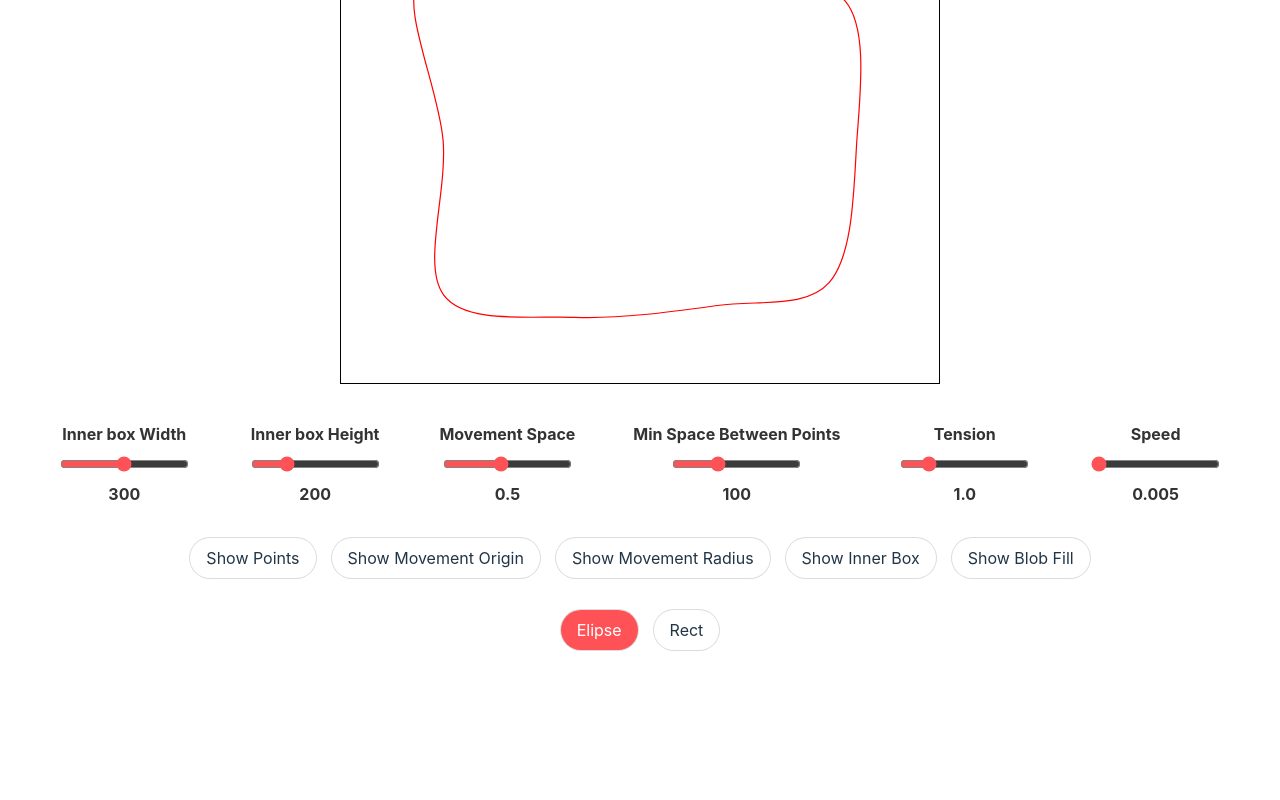
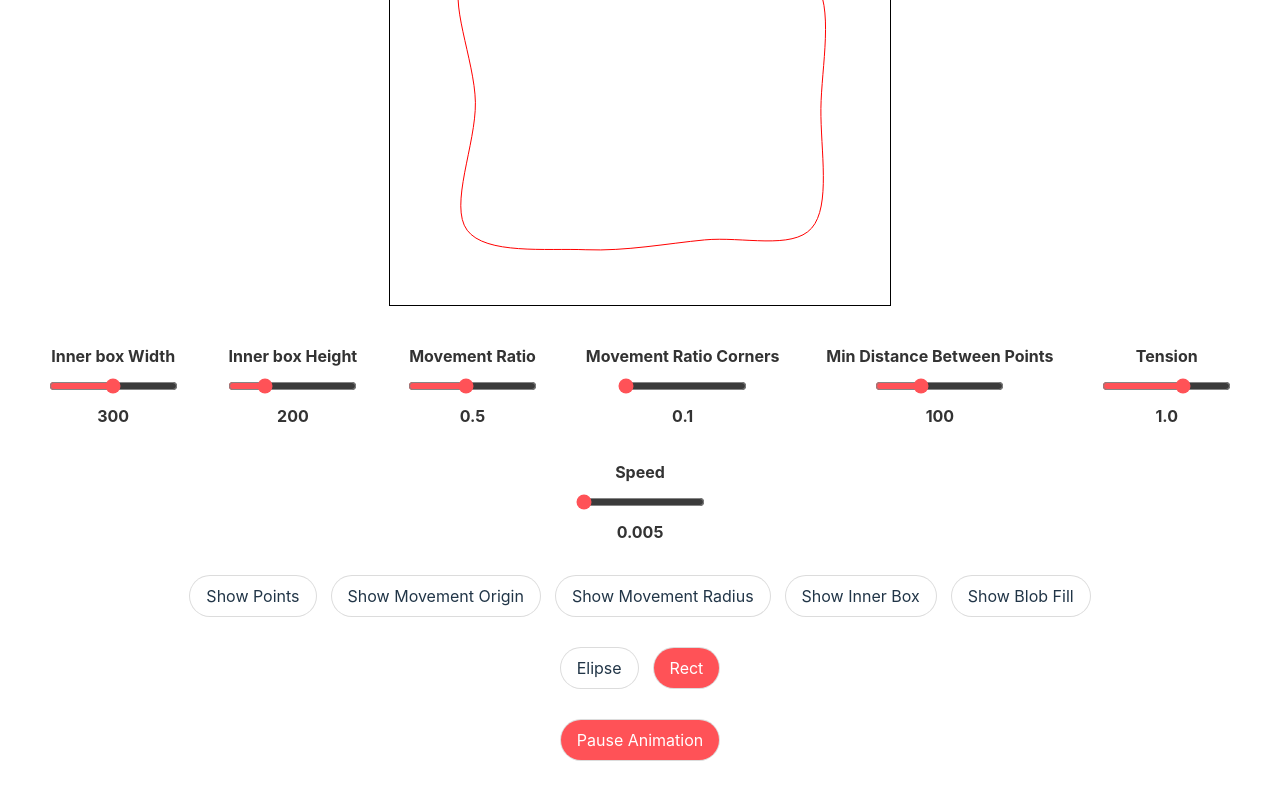
Before and after one commit to BajcarM/blob-generating, a React (Vite) app: page / in a window 1280 px wide. Shown: the part 2840-3640 px from the top of the page. Before the commit the page ends 3602 px from the top, so only its background shows below. Built offline with nearby package versions, Linux system fonts and the light colour scheme.

Commit message:
Aded start stop functionality and minor changes of SVG component

```diff
--- a/src/components/BlobSvg.tsx
+++ b/src/components/BlobSvg.tsx
@@ -1,16 +1,20 @@
-import { useMemo } from 'react'
-import { createPointsElipse, createPointsRect } from '../utils/createPoints'
+import { RefObject, useMemo } from 'react'
+import { createEllipsePoints, createRectPoints } from '../utils/createPoints'
 import useAnimate from '../hooks/useAnimate'
 import createCubicSpline from '../utils/createCubicSpline'
 
-export type BlobSvgProps = {
+export interface BlobSvgProps extends React.SVGProps<SVGSVGElement> {
   shape: 'elipse' | 'rect'
   innerBoxWidth?: number
   innerBoxHeight?: number
-  movementSpace?: number
-  minSpaceBetweenPoints?: number
+  elementRef?: HTMLElement | RefObject<HTMLElement> | null
+  movementRatio?: number
+  cornerMovementRatio?: number
+  minDistanceBetweenPoints?: number
   tension?: number
   speed?: number
+  play?: boolean
+
   visualHelpers?: {
     showPoints?: boolean
     showMovementOrigin?: boolean
@@ -18,22 +22,20 @@ export type BlobSvgProps = {
     showInnerBox?: boolean
     showBlobFill?: boolean
   }
+
+  pathProps?: React.SVGProps<SVGPathElement>
 }
-
-/**
- * @param movementCoeficient between 0 and 1
- * @param minSpaceBetweenPoints should be less than smallest dimension of inner box
- * @returns
- */
 
 export default function BlobSvg({
   shape = 'elipse',
   innerBoxWidth = 300,
-  innerBoxHeight = 300,
-  movementSpace = 0.5,
-  minSpaceBetweenPoints = 100,
+  innerBoxHeight = 200,
+  movementRatio = 0.5,
+  cornerMovementRatio = 0.1,
+  minDistanceBetweenPoints = 100,
   tension = 1,
   speed = 0.005,
+  play = true,
   visualHelpers = {
     showPoints: false,
     showMovementOrigin: false,
@@ -41,9 +43,14 @@ export default function BlobSvg({
     showInnerBox: false,
     showBlobFill: false,
   },
+
+  pathProps = {},
+  ...props
 }: BlobSvgProps) {
-  // max movement radius is half the distance between points
-  const movementRadius = movementSpace * (minSpaceBetweenPoints / 2)
+  // Max movement radius is half the distance between points
+  const movementRadius = movementRatio * (minDistanceBetweenPoints / 2)
+  const movementRadiusCorners =
+    cornerMovementRatio * (minDistanceBetweenPoints / 2)
   const padding = movementRadius * 2
   const svgWidth = innerBoxWidth + movementRadius * 4 + padding * 2
   const svgHeight = innerBoxHeight + movementRadius * 4 + padding * 2
@@ -51,32 +58,34 @@ export default function BlobSvg({
   const initialPoints = useMemo(
     () =>
       shape === 'elipse'
-        ? createPointsElipse({
+        ? createEllipsePoints({
+            innerBoxWidth: innerBoxWidth,
+            innerBoxHeight: innerBoxHeight,
+            outerBoxWidth: svgWidth,
+            outerBoxHeight: svgHeight,
+            minSpaceBetweenPoints: minDistanceBetweenPoints,
+            movementRadius,
+          })
+        : createRectPoints({
             innerBoxWidth,
             innerBoxHeight,
             outerBoxWidth: svgWidth,
             outerBoxHeight: svgHeight,
-            minSpaceBetweenPoints,
+            minSpaceBetweenPoints: minDistanceBetweenPoints,
             movementRadius,
-          })
-        : createPointsRect({
-            innerBoxWidth,
-            innerBoxHeight,
-            outerBoxWidth: svgWidth,
-            outerBoxHeight: svgHeight,
-            minSpaceBetweenPoints,
-            movementRadius,
+            movementRadiusCorners,
           }),
     [
       innerBoxWidth,
       innerBoxHeight,
-      minSpaceBetweenPoints,
+      minDistanceBetweenPoints,
       movementRadius,
+      movementRadiusCorners,
       shape,
     ],
   )
 
-  const points = useAnimate(initialPoints, speed, movementRadius)
+  const points = useAnimate(initialPoints, speed, movementRadius, play)
 
   const pointsCoords = points.map<[number, number]>((point) => [
     point.x,
@@ -87,14 +96,19 @@ export default function BlobSvg({
   return (
     <svg
       viewBox={`0 0 ${svgWidth} ${svgHeight}`}
+      width={svgWidth}
+      height={svgHeight}
       xmlns="http://www.w3.org/2000/svg"
-      style={{ border: '1px solid black' }}
+      {...props}
     >
       <path
         d={splinePath}
         fill={visualHelpers.showBlobFill ? 'red' : 'none'}
         stroke="red"
+        {...pathProps}
       />
+
+      {/* Visual helpers start */}
       {visualHelpers.showMovementOrigin &&
         initialPoints.map((point, i) => (
           <circle
@@ -121,7 +135,7 @@ export default function BlobSvg({
             key={i}
             cx={point.originX}
             cy={point.originY}
-            r={movementRadius}
+            r={point.movementRadius}
             fill="none"
             stroke="#91c3ff"
           />
@@ -147,6 +161,7 @@ export default function BlobSvg({
             stroke="#91c3ff"
           />
         ))}
+      {/* Visual helpers end */}
     </svg>
   )
 }
--- a/src/components/sections/FullExample1.tsx
+++ b/src/components/sections/FullExample1.tsx
@@ -3,6 +3,8 @@ import BlobSvg, { BlobSvgProps } from '../BlobSvg'
 import * as ToggleGroup from '@radix-ui/react-toggle-group'
 import RangeSlider from '../RangeSliderBase'
 import { styled } from '@stitches/react'
+import { Toggle } from '@radix-ui/react-toggle'
+
 type ReducerAction = {
   [K in keyof BlobSvgProps]?: {
     type: K
@@ -14,10 +16,12 @@ const INITIAL_STATE: BlobSvgProps = {
   shape: 'rect',
   innerBoxWidth: 300,
   innerBoxHeight: 200,
-  movementSpace: 0.5,
-  minSpaceBetweenPoints: 100,
+  movementRatio: 0.5,
+  cornerMovementRatio: 0.1,
+  minDistanceBetweenPoints: 100,
   tension: 1,
   speed: 0.005,
+  play: true,
   visualHelpers: {
     showPoints: false,
     showMovementOrigin: false,
@@ -59,8 +63,13 @@ export default function FullExample1() {
     <>
       <h2>Example with working svg component </h2>
       <StyledDiv>
-        <BlobSvg {...blobOptions} />
+        <BlobSvg
+          {...blobOptions}
+          style={{ border: '1px solid black' }}
+        />
       </StyledDiv>
+
+      {/* Controls */}
       <StyledMenu>
         <RangeSlider
           label={`Inner ${
@@ -95,30 +104,45 @@ export default function FullExample1() {
           }
         />
         <RangeSlider
-          label="Movement Space"
-          id={'movementSpace'}
+          label="Movement Ratio"
+          id={'movementRatio'}
           min={0.1}
           max={1}
           step={0.1}
-          value={blobOptions.movementSpace ?? 0}
+          value={blobOptions.movementRatio ?? 0}
           onChange={(value) =>
             dispatchBlobOptions({
-              type: 'movementSpace',
+              type: 'movementRatio',
               payload: value,
             })
           }
           toFixed={1}
         />
         <RangeSlider
-          label=" Min Space Between Points"
-          id={' minSpaceBetweenPoints'}
+          label="Movement Ratio Corners"
+          id={'cornerMovementRatio'}
+          min={0.1}
+          max={1}
+          step={0.1}
+          value={blobOptions.cornerMovementRatio ?? 0}
+          onChange={(value) =>
+            dispatchBlobOptions({
+              type: 'cornerMovementRatio',
+              payload: value,
+            })
+          }
+          toFixed={1}
+        />
+        <RangeSlider
+          label="Min Distance Between Points"
+          id={'minDistanceBetweenPoints'}
           min={50}
           max={200}
           step={50}
-          value={blobOptions.minSpaceBetweenPoints ?? 0}
+          value={blobOptions.minDistanceBetweenPoints ?? 0}
           onChange={(value) =>
             dispatchBlobOptions({
-              type: 'minSpaceBetweenPoints',
+              type: 'minDistanceBetweenPoints',
               payload: value,
             })
           }
@@ -127,7 +151,7 @@ export default function FullExample1() {
           label="Tension"
           id={'tension'}
           min={0.1}
-          max={5}
+          max={1.5}
           step={0.01}
           value={blobOptions.tension ?? 0}
           onChange={(value) =>
@@ -153,6 +177,8 @@ export default function FullExample1() {
           }
           toFixed={3}
         />
+
+        {/* Visual helpers toggle */}
         <StyledToggle
           type="multiple"
           onValueChange={handleVisualHelpersChange}
@@ -171,9 +197,11 @@ export default function FullExample1() {
             Show Blob Fill
           </StyledToggleItem>
         </StyledToggle>
+
+        {/* Shape toggle */}
         <StyledToggle
           type="single"
-          defaultValue="elipse"
+          defaultValue={blobOptions.shape}
           onValueChange={(value: typeof blobOptions.shape) =>
             dispatchBlobOptions({
               type: 'shape',
@@ -184,6 +212,19 @@ export default function FullExample1() {
           <StyledToggleItem value="elipse">Elipse</StyledToggleItem>
           <StyledToggleItem value="rect">Rect</StyledToggleItem>
         </StyledToggle>
+
+        {/* Play toggle */}
+        <StyledSingleToggle
+          pressed={blobOptions.play}
+          onPressedChange={(value: typeof blobOptions.play) =>
+            dispatchBlobOptions({
+              type: 'play',
+              payload: value,
+            })
+          }
+        >
+          {blobOptions.play ? 'Pause' : 'Play'} Animation
+        </StyledSingleToggle>
       </StyledMenu>
     </>
   )
@@ -236,3 +277,7 @@ const StyledToggleItem = styled(ToggleGroup.Item, {
     boxShadow: '0 0 0 1px #ff5257',
   },
 })
+
+const StyledSingleToggle = styled(Toggle, {
+  ...StyledToggleItem,
+})
--- a/src/hooks/useAnimate.tsx
+++ b/src/hooks/useAnimate.tsx
@@ -12,6 +12,7 @@ export default function useAnimate(
   pointsArray: Point[],
   movementSpeed: number,
   movementRadius: number,
+  play: boolean,
 ) {
   // animation:
   const previousTime = useRef(0)
@@ -25,10 +26,12 @@ export default function useAnimate(
 
   // Start the animation
   useLayoutEffect(() => {
+    if (!play) return
+
     animationRequestRef.current = requestAnimationFrame(animate)
 
     return () => cancelAnimationFrame(animationRequestRef.current)
-  }, [pointsArray, movementSpeed, movementRadius])
+  }, [pointsArray, movementSpeed, movementRadius, play])
 
   function animate(time: DOMHighResTimeStamp) {
     // calculate timeElapsed and update lastTime
@@ -48,8 +51,8 @@ export default function useAnimate(
       const noiseY = noise2D(0, point.noiseTimelineY)
 
       // Move the point in relation to the noise
-      point.x = point.originX + noiseX * movementRadius
-      point.y = point.originY + noiseY * movementRadius
+      point.x = point.originX + noiseX * point.movementRadius
+      point.y = point.originY + noiseY * point.movementRadius
 
       // Increment the offset for the next frame
       const stepSize = stepBasedOnFramerateAndTimeElapsed(
```
Also changed, not shown: src/hooks/useMeasureRef.tsx (added, +31 -0 lines), src/utils/createPoints.tsx (+61 -20 lines).
